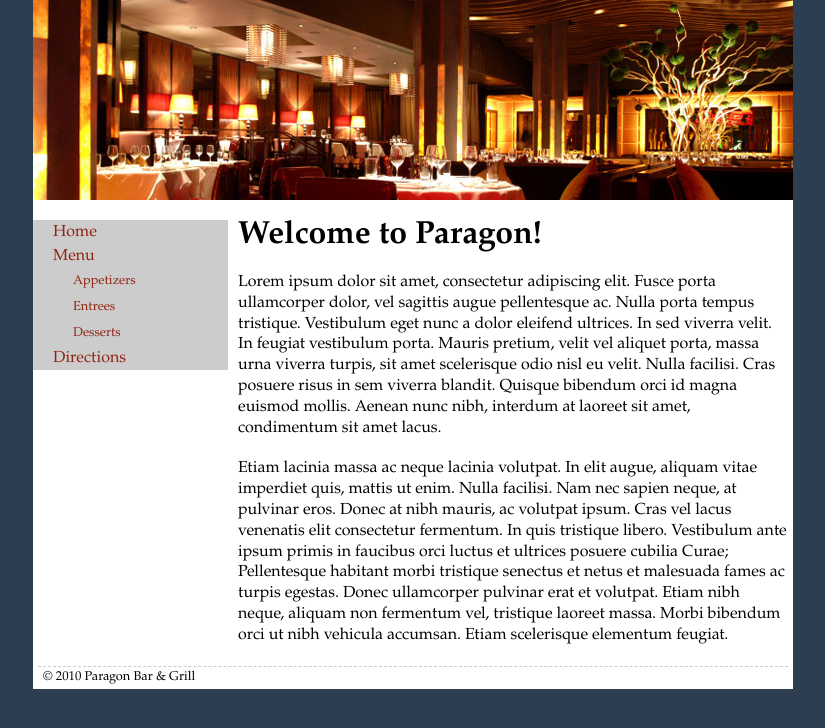
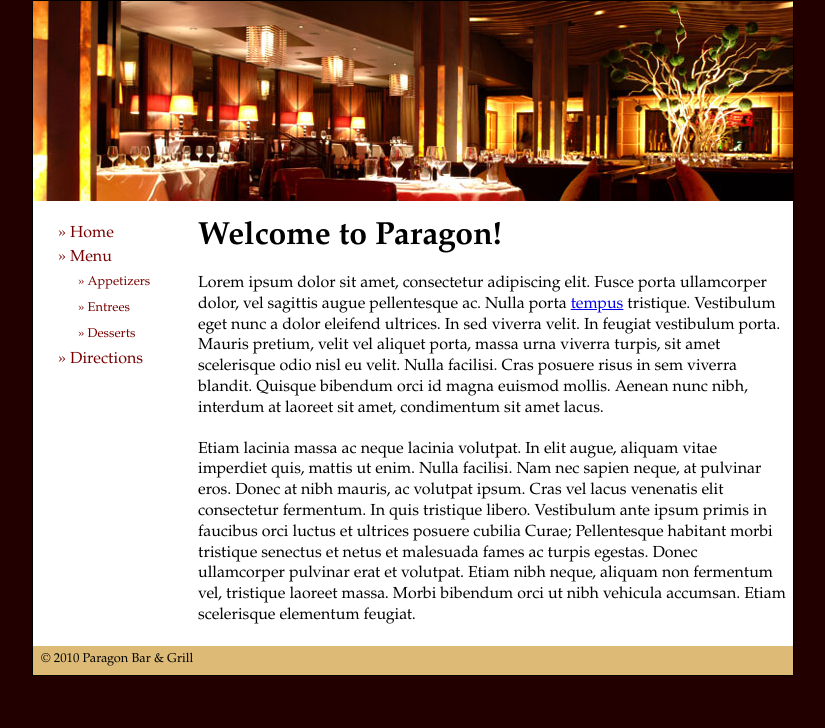
Before and after one commit to botskonet/pcc-courses, a PHP site: page / in a window 1280 px wide. Shown: the top 728 px of the page, without its empty margins (227-1052 px from the left). Run offline with PHP 8.4, Linux system fonts and the light colour scheme.

Commit message:
minor css tweaks

```diff
--- a/html-intro/examples/class-4/index.html
+++ b/html-intro/examples/class-4/index.html
@@ -10,7 +10,6 @@
 <body>
 
 	<div id="container">
-
 
 		<h1>
 			Paragon Bar &amp; Grill
@@ -34,7 +33,7 @@
 			<div id="content">
 
 				<h2>Welcome to Paragon!</h2>
-				<p>Lorem ipsum dolor sit amet, consectetur adipiscing elit. Fusce porta ullamcorper dolor, vel sagittis augue pellentesque ac. Nulla porta tempus tristique. Vestibulum eget nunc a dolor eleifend ultrices. In sed viverra velit. In feugiat vestibulum porta. Mauris pretium, velit vel aliquet porta, massa urna viverra turpis, sit amet scelerisque odio nisl eu velit. Nulla facilisi. Cras posuere risus in sem viverra blandit. Quisque bibendum orci id magna euismod mollis. Aenean nunc nibh, interdum at laoreet sit amet, condimentum sit amet lacus.</p>
+				<p>Lorem ipsum dolor sit amet, consectetur adipiscing elit. Fusce porta ullamcorper dolor, vel sagittis augue pellentesque ac. Nulla porta <a href="#">tempus</a> tristique. Vestibulum eget nunc a dolor eleifend ultrices. In sed viverra velit. In feugiat vestibulum porta. Mauris pretium, velit vel aliquet porta, massa urna viverra turpis, sit amet scelerisque odio nisl eu velit. Nulla facilisi. Cras posuere risus in sem viverra blandit. Quisque bibendum orci id magna euismod mollis. Aenean nunc nibh, interdum at laoreet sit amet, condimentum sit amet lacus.</p>
 
 				<p>Etiam lacinia massa ac neque lacinia volutpat. In elit augue, aliquam vitae imperdiet quis, mattis ut enim. Nulla facilisi. Nam nec sapien neque, at pulvinar eros. Donec at nibh mauris, ac volutpat ipsum. Cras vel lacus venenatis elit consectetur fermentum. In quis tristique libero. Vestibulum ante ipsum primis in faucibus orci luctus et ultrices posuere cubilia Curae; Pellentesque habitant morbi tristique senectus et netus et malesuada fames ac turpis egestas. Donec ullamcorper pulvinar erat et volutpat. Etiam nibh neque, aliquam non fermentum vel, tristique laoreet massa. Morbi bibendum orci ut nibh vehicula accumsan. Etiam scelerisque elementum feugiat. </p>
 
--- a/html-intro/examples/class-4/screen.css
+++ b/html-intro/examples/class-4/screen.css
@@ -2,26 +2,30 @@
 
 
 /* DEBUG ONLY */
-#container { min-height: 400px; }
 /*#container { background: transparent url('img/grid.gif'); top left no-repeat; }*/
+/*#content, ul { background-color: blue; }*/
 
 
 /* content wrapping */
-body { background-color: #2C3E4F; text-align: center; font-family: "Palatino Linotype", "Book Antiqua", Palatino, serif;}
+body { background-color: #220000; text-align: center; font-family: "Palatino Linotype", "Book Antiqua", Palatino, serif;}
 
-#container { width: 760px; margin: 0 auto; text-align: left; background-color: #fff;  }
+#container { width: 760px; margin: 0 auto; text-align: left; background-color: #fff; border: 1px solid #000;  }
 
-#header, #content, #footer { margin: 0 5px; }
+#header, #content { margin: 0 5px; }
 
 h1 { height: 200px; background: transparent url('img/restaurant_sm.jpg'); text-indent: -9999px; margin: 0 0 20px 0; }
 
-.nav { width: 195px; background-color: #ccc; float: left; }
+.nav { width: 150px; float: left; margin-left: 5px; }
 .nav li { list-style: none; line-height: 1.5em; margin-left: 20px; }
-.nav a { color: #8F2311; text-decoration: none; }
+.nav a { color: #770000; text-decoration: none;   }
 .nav ul a { font-size: .8em; }
 
+.nav a:before { content: "\00bb\00a0"; }
+.nav a:hover { color: #ddbb77; text-decoration: underline; }
+
+
 .clear { clear: both;}
-#content { float: right; width: 550px;  }
+#content { float: right; width: 590px;  }
 
 
 h2 { font-size: 2em; }
@@ -29,4 +33,4 @@ h2 { font-size: 2em; }
 #content p { margin-top: 20px; line-height: 1.3em; }
 
 
-#footer { font-size: .8em; margin-top: 20px; padding: 5px; border-top: 1px dashed #ccc;}
+#footer { font-size: .8em; margin-top: 20px; padding: 8px; background-color: #ddbb77; }
```
